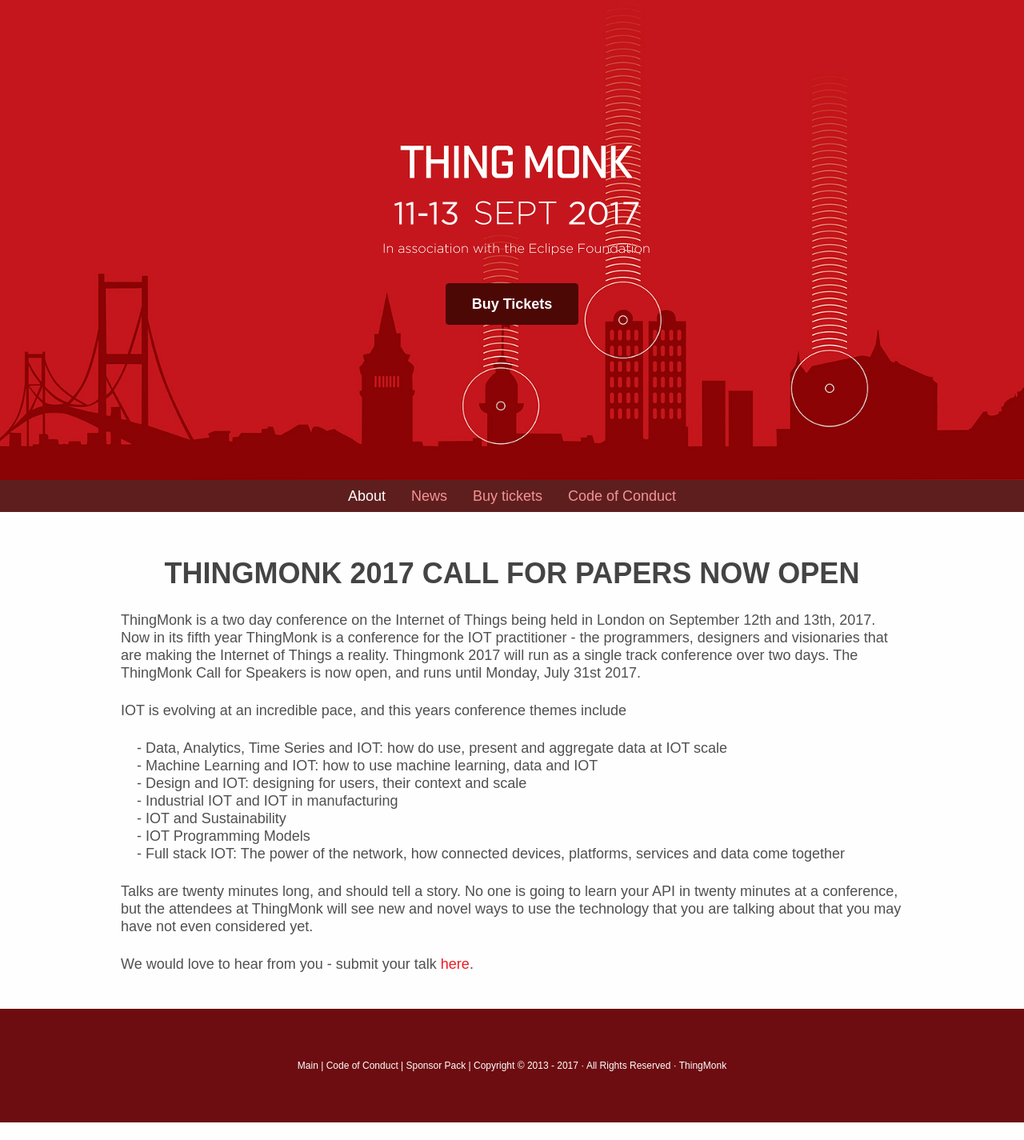
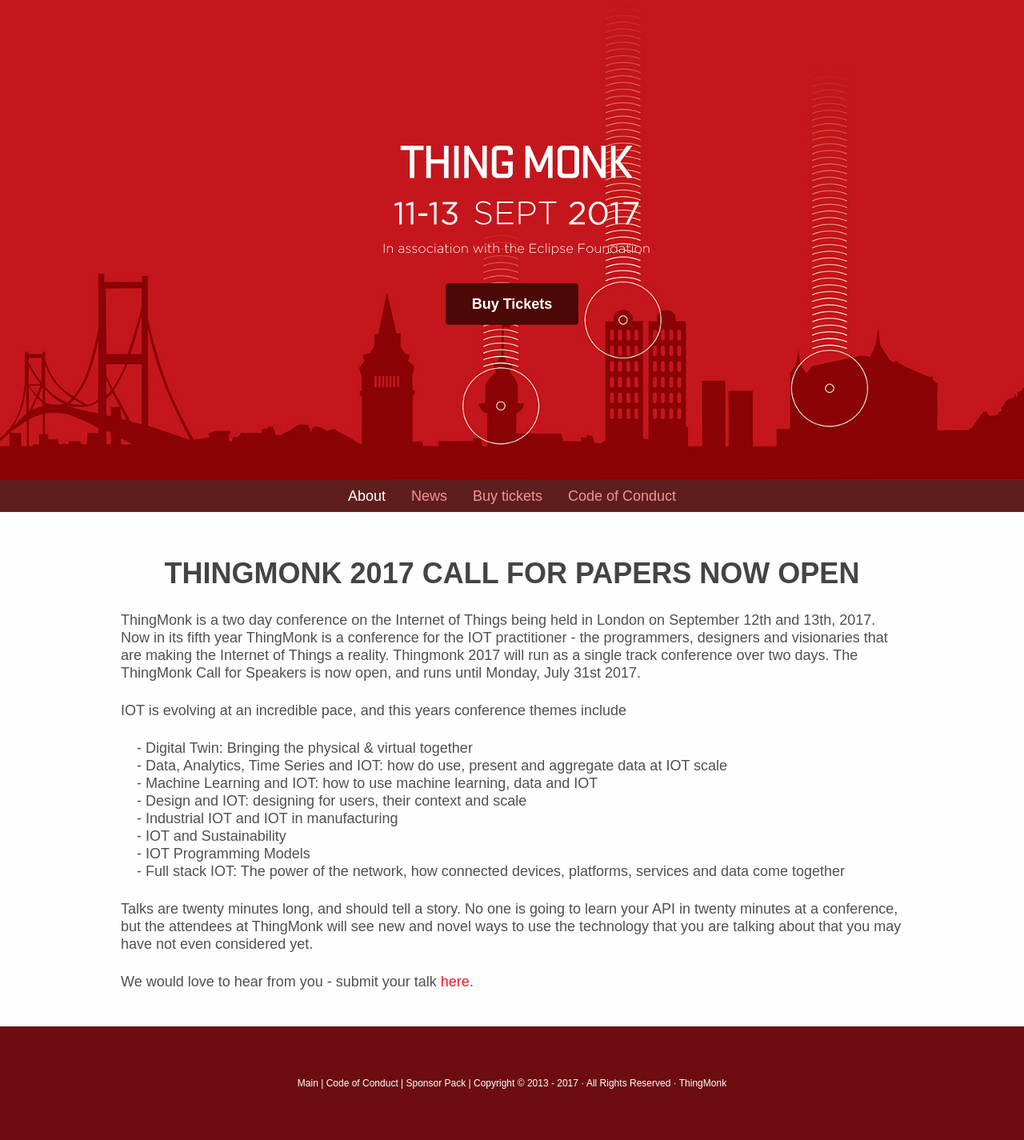
Before and after one commit to thingmonk/thingmonk.github.io, a Jekyll site: the page built from _posts/2017-02-07-thingmonk-cfp.md, in a window 1280 px wide. Shown: the whole page at 80% size. Built offline with Jekyll 4.4.1, drawn with Linux system fonts in a browser that asks for light colours; before the commit the page ends 1403 px from its top, so only the background shows below that.

Commit message:
Digital Twin

```diff
--- a/_posts/2017-02-07-thingmonk-cfp.md
+++ b/_posts/2017-02-07-thingmonk-cfp.md
@@ -13,6 +13,7 @@
 <p />
 IOT is evolving at an incredible pace, and this years conference themes include
 <p>
+&nbsp; &nbsp; - Digital Twin: Bringing the physical &amp; virtual together <br />
 &nbsp; &nbsp; - Data, Analytics, Time Series and IOT: how do use, present and aggregate data at IOT scale<br />
 &nbsp; &nbsp; - Machine Learning and IOT: how to use machine learning, data and IOT<br />
 &nbsp; &nbsp; - Design and IOT:  designing for users, their context and scale<br />
```
